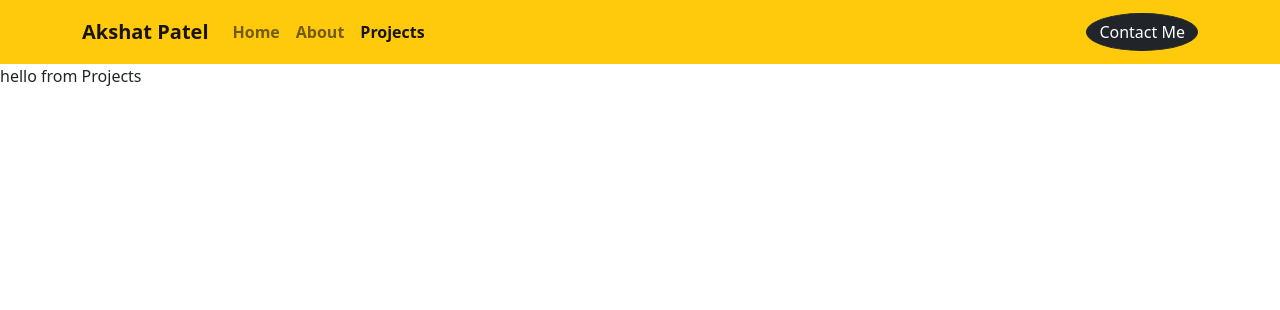
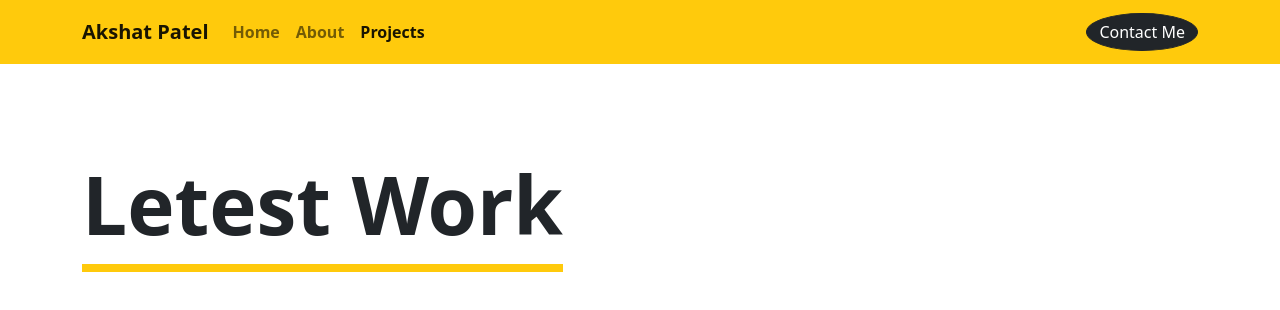
Before and after one commit to AkshatPatel15/portfolio, a React (Create React App) app: page / in a window 1280 px wide. Both pictures are taken after a click on the button "Projects". Shown: the top 310 px of the page. Built offline with nearby package versions, Linux system fonts and the light colour scheme.

Commit message:
Projects version 1.0

```diff
--- /dev/null
+++ b/src/projects/Card.jsx
@@ -0,0 +1,10 @@
+import "./Projects.css"
+
+function Card() {
+    return (
+      <>
+      </>
+    );
+  }
+
+  export default Card;
--- a/src/projects/Projects.css
+++ b/src/projects/Projects.css
@@ -0,0 +1,14 @@
+.Projects {
+    display: flex;
+    justify-content: center;
+    /* border: 2px solid; */
+    flex-direction: column;
+  }
+
+  .letest_work_text {
+    font-size: 5rem;
+    margin-top: 5rem;
+    font-weight: bolder;
+    border-bottom: .5rem solid rgb(255, 202, 12);
+    width: fit-content;
+  }
--- a/src/projects/Projects.jsx
+++ b/src/projects/Projects.jsx
@@ -1,9 +1,18 @@
+import { Container } from "react-bootstrap";
+import  Card  from "./Card";
+import "./Projects.css"
 
 function Projects() {
     return (
-      <div className="App">
-       <>hello from Projects</>
+      <Container>
+      <div className="Projects">
+      <div className="letest_work_text">Letest Work</div>
+      <div>
+        <Card></Card>
       </div>
+      </div>
+      </Container>
+
     );
   }
 
```
